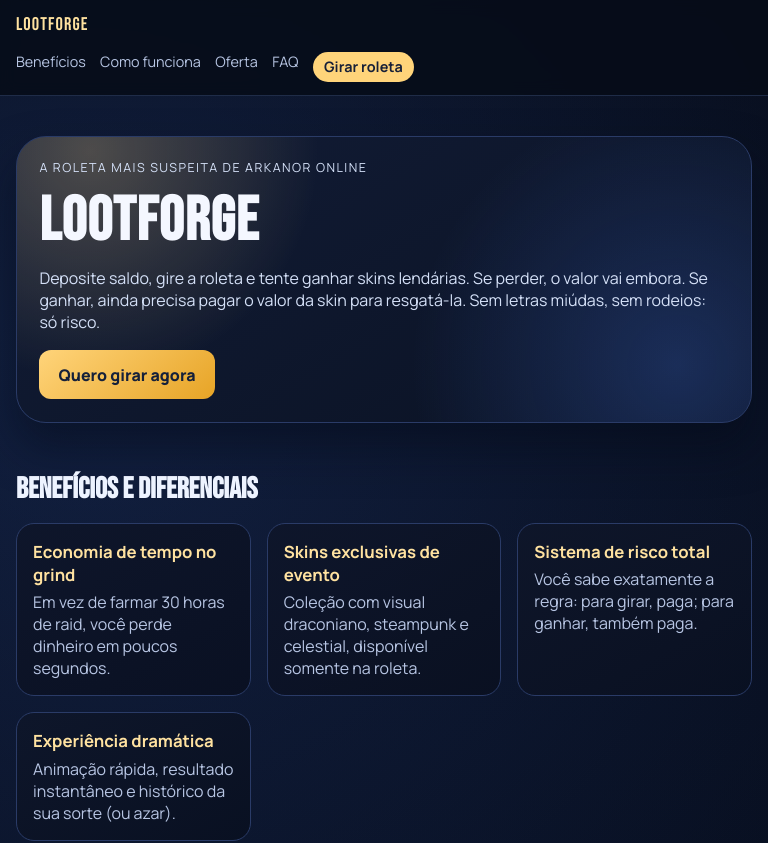
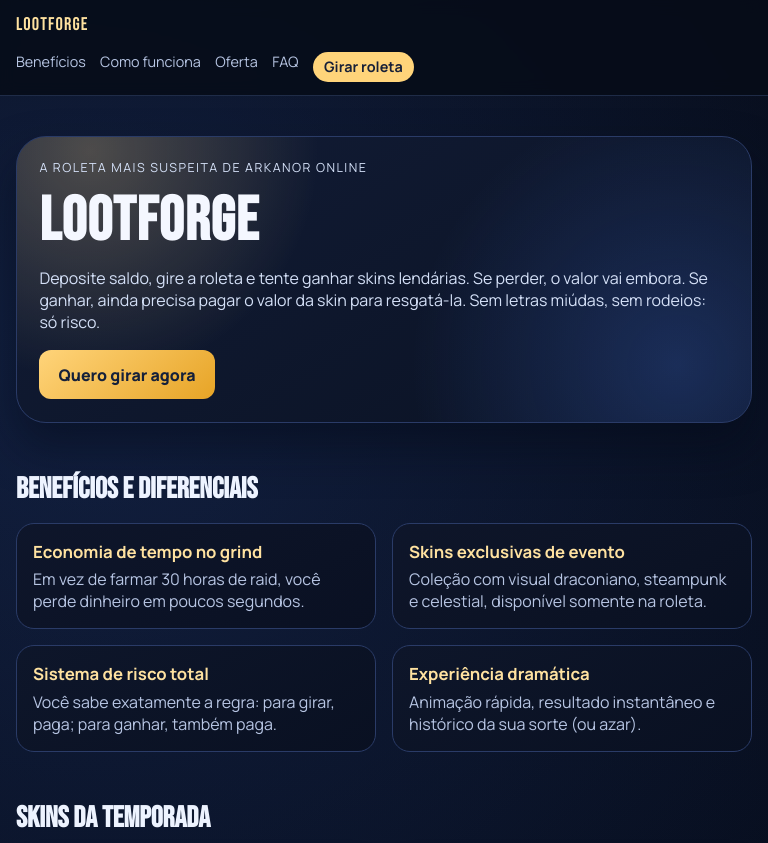
Before and after one commit to MatheusPereira-bash/lootforge, a React (Vite) app: page / in a window 768 px wide. Shown: the top 843 px of the page. Built offline with nearby package versions, Linux system fonts and the light colour scheme.

Commit message:
Reequilibra grids no breakpoint tablet

```diff
--- a/src/pages/landing/ui/LandingPage.module.css
+++ b/src/pages/landing/ui/LandingPage.module.css
@@ -196,6 +196,13 @@
   }
 }
 
+@media (min-width: 641px) and (max-width: 980px) {
+  .gridBenefits,
+  .skinsGrid {
+    grid-template-columns: repeat(2, minmax(0, 1fr));
+  }
+}
+
 @media (max-width: 420px) {
   .topbar {
     flex-direction: row;
```
